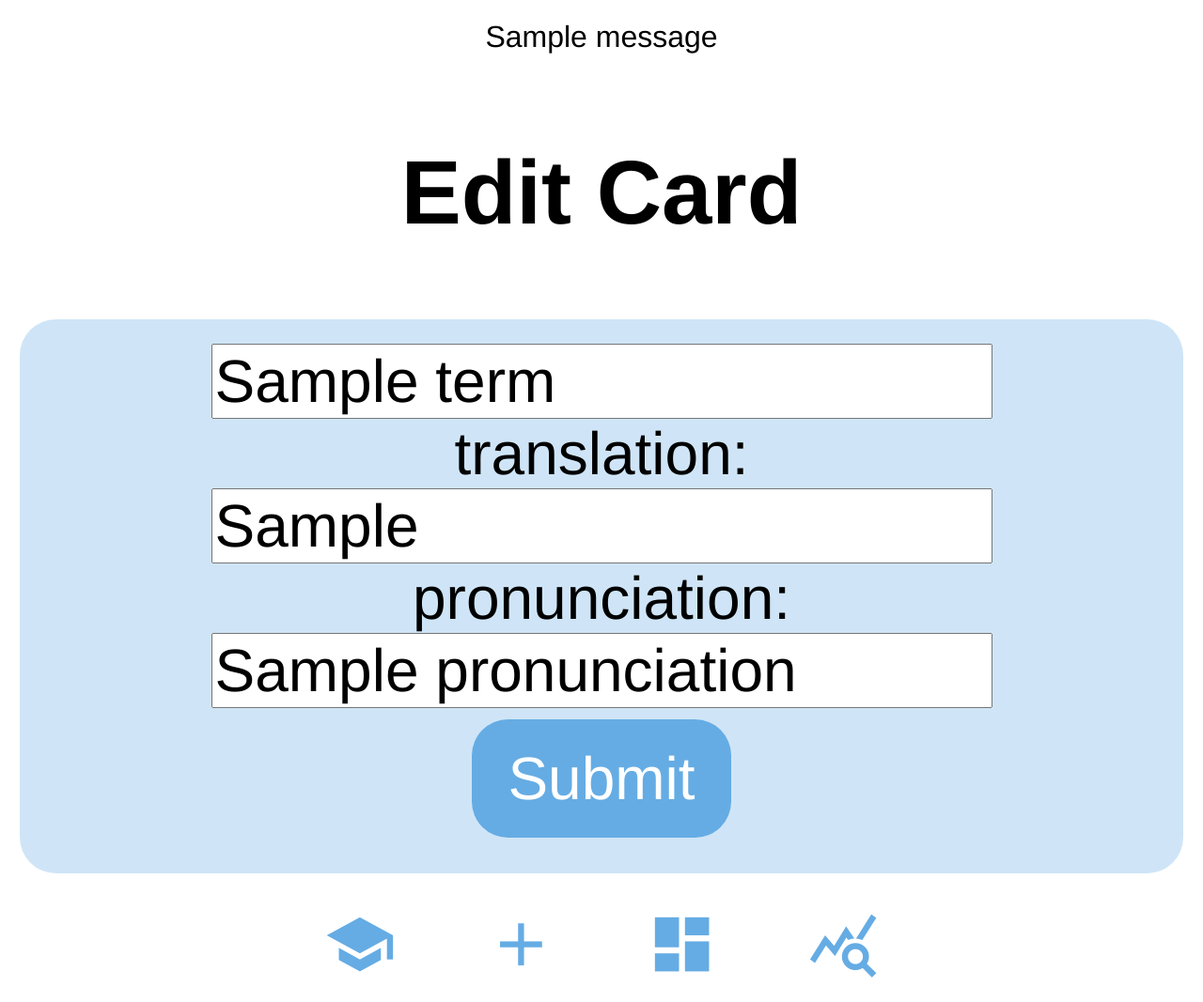
After one commit to lexiekwu/immersion_assist, a Flask app: page /edit in a window 1280 px wide. The commit adds this page. Shown: the whole page at 94% size. Run offline with Flask 2, Linux system fonts and the light colour scheme; the visitor is signed in with stand-in values (Sample User, id 1); one stand-in notice (Sample message) is shown; a database or web service that is not in the repository returns one stand-in record (values such as "Sample title"); parts of the project's set-up code (start-up, migrations or seed data) failed here and were passed over; some libraries are stand-ins or nearby versions.

Commit message:
make cards editable

```diff
--- a/flashcard_stack.py
+++ b/flashcard_stack.py
@@ -63,7 +63,7 @@ class FlashcardStack:
 
                 ORDER BY 6 DESC
                 LIMIT {self.limit * 3}
-            )
+            ),
 
             learning_log_ordered_min_idx AS (
                 SELECT
--- a/main.py
+++ b/main.py
@@ -104,6 +104,41 @@ def add():
     return render_template("add.html", study_term=study_term)
 
 
+@app.route("/edit", methods=["GET"])
+def edit():
+    if not session.get("uid"):
+        return render_template("login.html")
+
+    study_term = StudyTerm.get_by_id(request.args.get("study_term_id_to_edit"))
+
+    if not study_term:
+        flash(
+            f"Could not find the term you're trying to edit. Please try again.", "bad"
+        )
+        render_template("index.html")
+
+    return render_template("edit_card.html", study_term=study_term)
+
+
+@app.route("/update", methods=["POST"])
+def update():
+    if not session.get("uid"):
+        return render_template("login.html")
+
+    try:
+        study_term = StudyTerm.get_by_id(request.form.get("study_term_id_to_edit"))
+        study_term.update(
+            request.form.get("term"),
+            request.form.get("translation"),
+            request.form.get("pronunciation"),
+        )
+    except Exception as e:
+        flash(f"Did not successfully update your card. Error was '{str(e)}'", "bad")
+        return render_template("index.html")
+
+    return render_template("add.html", study_term=study_term)
+
+
 @app.route("/add_multi/", methods=["POST"])
 def add_multi():
     if not session.get("uid"):
--- a/static/style.css
+++ b/static/style.css
@@ -11,10 +11,22 @@ body {
   background: #65ace44f;
   border-radius: 3vw;
   padding: 2vw 3vw;
-  cursor: pointer;
   font-size: inherit;
   margin: 1vw;
   -webkit-column-break-inside: avoid;
+  position: relative;
+}
+
+.edit_button {
+  position: absolute;
+  right: 2vw;
+  top: 2vw;
+  color: #65ace4;
+  cursor: pointer;
+}
+
+.edit_button:hover {
+  color: #5b9cce;
 }
 
 .card_title {
@@ -68,7 +80,7 @@ td, tr {
   margin-top: 2vw;
 }
 
-.nav_footer span:hover{
+.edit_button span:hover{
   color: #5b9cce;
 }
 
--- a/study_term.py
+++ b/study_term.py
@@ -75,6 +75,24 @@ class StudyTerm:
             card_dict["pronunciation"],
         )
 
+    def update(self, term, translated_term, pronunciation):
+        self.term = term
+        self.translated_term = translated_term
+        self.pronunciation = pronunciation
+        db.sql_update(
+            f"""
+            UPSERT INTO study_term (id, term, translated_term, pronunciation, uid)
+            VALUES
+                (
+                    '{self.id}',
+                    '{term}',
+                    '{translated_term}',
+                    '{pronunciation}',
+                    '{session["uid"]}'
+                )
+        """
+        )
+
     def toString(self):
         return f"{self.term}: {self.translated_term} ({self.pronunciation})"
 
--- a/templates/add.html
+++ b/templates/add.html
@@ -8,7 +8,7 @@
 <div class="toast {{category}}">{{ message }}</div>
 {% endfor %}
 
-<h2> Card added </h2>
+<h2> Card Updated </h2>
 <div class="flashcard">
   <div class="card_title"> {{study_term.term}} </div>
   <div> translation: {{study_term.translated_term}} </div>
--- /dev/null
+++ b/templates/edit_card.html
@@ -0,0 +1,33 @@
+<head>
+    <title>Card Added</title>
+    <link type="text/css" rel="stylesheet" href="{{ url_for('static', filename='style.css') }}">
+    <link href="https://fonts.googleapis.com/icon?family=Material+Icons" rel="stylesheet">
+  </head>
+
+  {% for category, message in get_flashed_messages(with_categories=True) %}
+  <div class="toast {{category}}">{{ message }}</div>
+  {% endfor %}
+
+  <h2> Edit Card </h2>
+  <form class="flashcard" action="/update" method="POST">
+    <input type="hidden" name="study_term_id_to_edit" value="{{study_term.id}}"/>
+    <div class="card_title">
+        <input type = "text" name = "term" value="{{study_term.term}}" />
+    </div>
+    <div> translation:
+        <input type = "text" name = "translation" value="{{study_term.translated_term}}" />
+    </div>
+    <div>
+        pronunciation:
+        <input type = "text" name = "pronunciation" value="{{study_term.pronunciation}}" />
+    </div>
+    <input type = "submit" value = "Submit" />
+ </form>
+
+  <div class="nav_footer">
+    <span class="material-icons" onclick="window.location.href = '/quiz';">school</span>
+    <span class="material-icons" onclick="window.location.href = '/new_card';">add</span>
+    <span class="material-icons" onclick="window.location.href = '/cards';">dashboard</span>
+    <span class="material-icons" onclick="window.location.href = '/stats';">query_stats</span>
+
+  </div>
--- a/templates/quiz.html
+++ b/templates/quiz.html
@@ -16,6 +16,11 @@
 {% elif was_correct %}
   <p> Correct! </p>
   <div class="flashcard">
+      <span
+          class="edit_button material-icons"
+          onclick="window.location.href = '/edit?study_term_id_to_edit={{last_card.study_term.id}}';">
+          edit
+      </span>
       <div class="card_title"> {{last_card.study_term.term}} </div>
       <div> translation: {{last_card.study_term.translated_term}} </div>
       <div> pronunciation: {{last_card.study_term.pronunciation}} </div>
--- a/todo.txt
+++ b/todo.txt
@@ -1,5 +1,4 @@
 - view all in flashcards
-- edit flashcards
 - LLM for auto-card-gen
 - more languages than Chinese
 - subscriptions
@@ -34,3 +33,4 @@ done
 * don't be so dang strict about caps/spaces/etc
 * add edge case handling for inputs
 * store more in session
+* edit flashcards
```
Also changed, not shown: templates/cards.html (+7 -0 lines).
